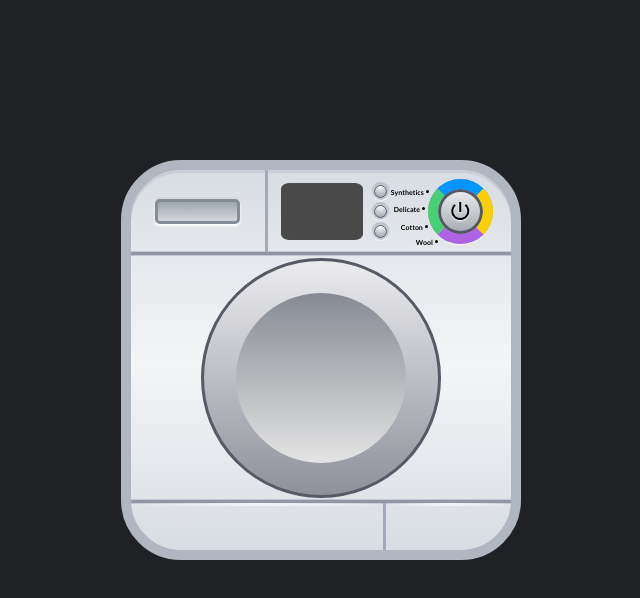
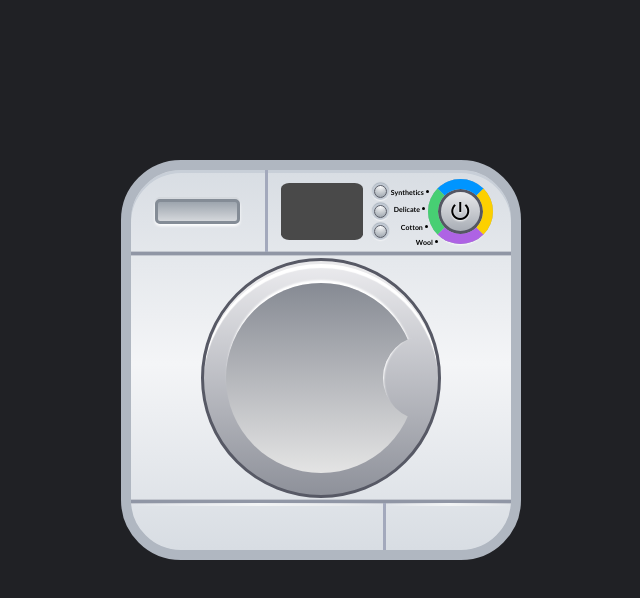
Before and after one commit to owlypixel/Owl_in_washer, a plain HTML site: page index.html in a window 1280 px wide. Shown: the whole page, without its empty margins (319-959 px from the left). Drawn offline with Linux system fonts and the light colour scheme.

Commit message:
gradients on doors and handle

```diff
--- a/index.html
+++ b/index.html
@@ -37,7 +37,9 @@
 			</section>
 			<section class="middle">
 				<div class="door">
-					<div class="inner-ring"></div>
+					<div class="inner-ring">
+					</div>
+						<div class="handle"></div>
 				</div>
 			</section>
 			<section class="bottom">
--- a/scss/styles.scss
+++ b/scss/styles.scss
@@ -147,9 +147,12 @@ body {
   	top: 85px;
   	left: 0;
   	.door{
+  		box-shadow: inset 0px 4px 0px -1px #E9E9EB, inset 0px 8px 1px -1px #fff;
   		display: flex;
   		align-items: center;
   		justify-content: center;
+  		position: relative;
+  		overflow: hidden;
   		width: 240px;
   		height: 240px;
   		border-radius: 50%;
@@ -157,12 +160,27 @@ body {
   		background: rgba(236,236,239,1);
   		background: linear-gradient(to bottom, rgba(236,236,239,1) 0%, rgba(142,145,154,1) 100%);
   		.inner-ring{
-  			height: 170px;
-  			width: 170px;
+  			box-shadow: 0px -4px 2px -1px #fff;
+  			height: 190px;
+  			width: 190px;
   			border-radius: 50%;
   			background: rgba(134,138,147,1);
   			background: linear-gradient(to bottom, rgba(134,138,147,1) 0%, rgba(228,228,228,1) 100%);
+
   		}
+  		.handle{
+  			top: 50%;
+  			transform: translateY(-50%);
+  			right: 12px;
+  			position: absolute;
+  			border-radius: 85px 0 0 85px;
+  			height: 85px;
+  			width: 43px;
+  			box-shadow: inset 7px 2px 2px -6px #fff;
+  			background: rgba(206,207,212,1);
+  			background: linear-gradient(to bottom, rgba(206,207,212,1) 0%, #acaeb5 100%);
+  		}
+
   	}
 
   }
@@ -223,6 +241,7 @@ body {
 		}
 
 		i{
+			user-select: none;
 			text-shadow: 0px 1px 2px white;
 
 		}
```
Also changed, not shown: css/styles.css.
